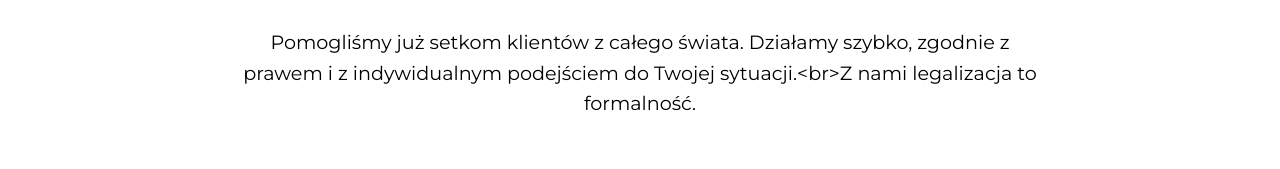
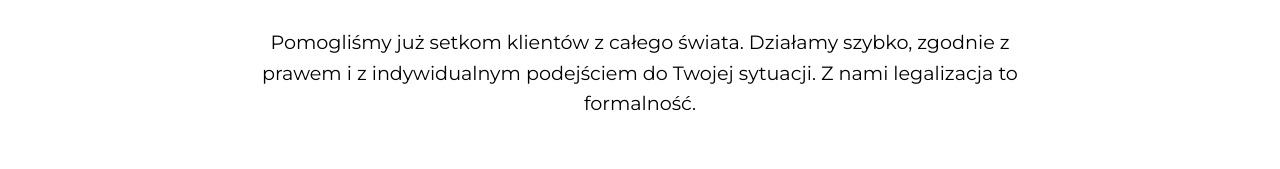
Before and after one commit to bluepanda6439/mono, a plain HTML site: page index.html in a window 1280 px wide. Shown: the part 710-879 px from the top of the page. Drawn offline with Linux system fonts and the light colour scheme.

Commit message:
Add files via upload

```diff
--- a/index.html
+++ b/index.html
@@ -69,11 +69,11 @@
                         data-lang-es="Experiencia, eficacia y total confidencialidad">✔ Doświadczenie, skuteczność i pełna poufność</li>
                 </ul>
 
-                <p data-lang-pl="Pomogliśmy już setkom klientów z całego świata. Działamy szybko, zgodnie z prawem i z indywidualnym podejściem do Twojej sytuacji.<br>Z nami legalizacja to formalność."
-                   data-lang-uk="Ми вже допомогли сотням клієнтів з усього світу. Працюємо швидко, відповідно до закону та з індивідуальним підходом до вашої ситуації.<br>З нами легалізація - це формальність."
-                   data-lang-en="We have already helped hundreds of clients from all over the world. We work quickly, in accordance with the law and with an individual approach to your situation.<br>With us, legalization is a formality."
-                   data-lang-es="Ya hemos ayudado a cientos de clientes de todo el mundo. Trabajamos rápidamente, conforme a la ley y con un enfoque individualizado de tu situación.<br>Con nosotros, la legalización es una formalidad.">
-                   Pomogliśmy już setkom klientów z całego świata. Działamy szybko, zgodnie z prawem i z indywidualnym podejściem do Twojej sytuacji.<br>Z nami legalizacja to formalność.
+                <p data-lang-pl="Pomogliśmy już setkom klientów z całego świata. Działamy szybko, zgodnie z prawem i z indywidualnym podejściem do Twojej sytuacji. Z nami legalizacja to formalność."
+                   data-lang-uk="Ми вже допомогли сотням клієнтів з усього світу. Працюємо швидко, відповідно до закону та з індивідуальним підходом до вашої ситуації. З нами легалізація - це формальність."
+                   data-lang-en="We have already helped hundreds of clients from all over the world. We work quickly, in accordance with the law and with an individual approach to your situation. With us, legalization is a formality."
+                   data-lang-es="Ya hemos ayudado a cientos de clientes de todo el mundo. Trabajamos rápidamente, conforme a la ley y con un enfoque individualizado de tu situación. Con nosotros, la legalización es una formalidad.">
+                   Pomogliśmy już setkom klientów z całego świata. Działamy szybko, zgodnie z prawem i z indywidualnym podejściem do Twojej sytuacji. Z nami legalizacja to formalność.
                 </p>
             </div>
         </section>
```
